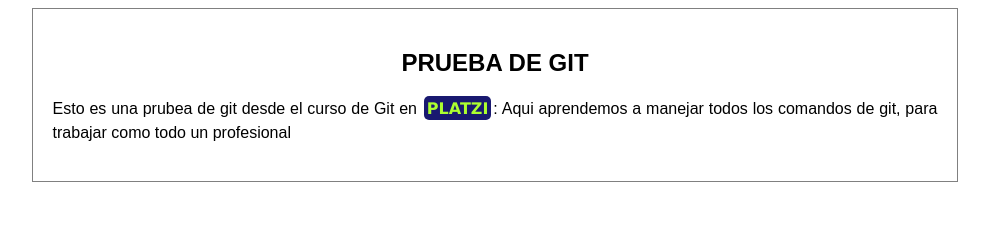
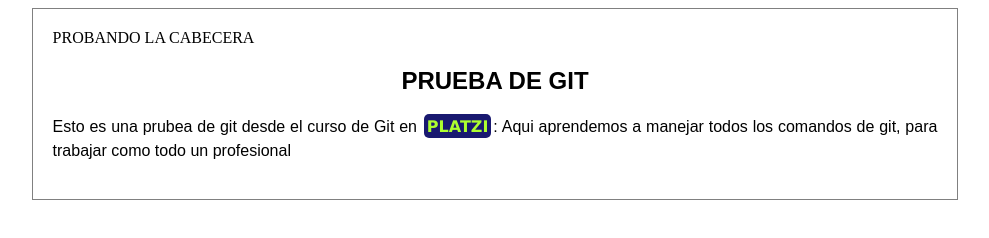
Before and after one commit to vamesti/blogPruebaPlatzi, a plain HTML site: page index.html in a window 1280 px wide. Shown: the whole page, without its empty margins (145-1134 px from the left). Drawn offline with Linux system fonts and the light colour scheme.

Commit message:
Prueba de Cabecera

```diff
--- a/index.html
+++ b/index.html
@@ -12,6 +12,7 @@
 <body>
 
     <div id="container">
+        <div> PROBANDO LA CABECERA</div>
         <section>
             <h2 id="Titulo"> PRUEBA DE GIT</h2>
             <p> Esto es una prubea de git desde el curso de Git en <a>PLATZI</a>: Aqui aprendemos a manejar todos los
```
